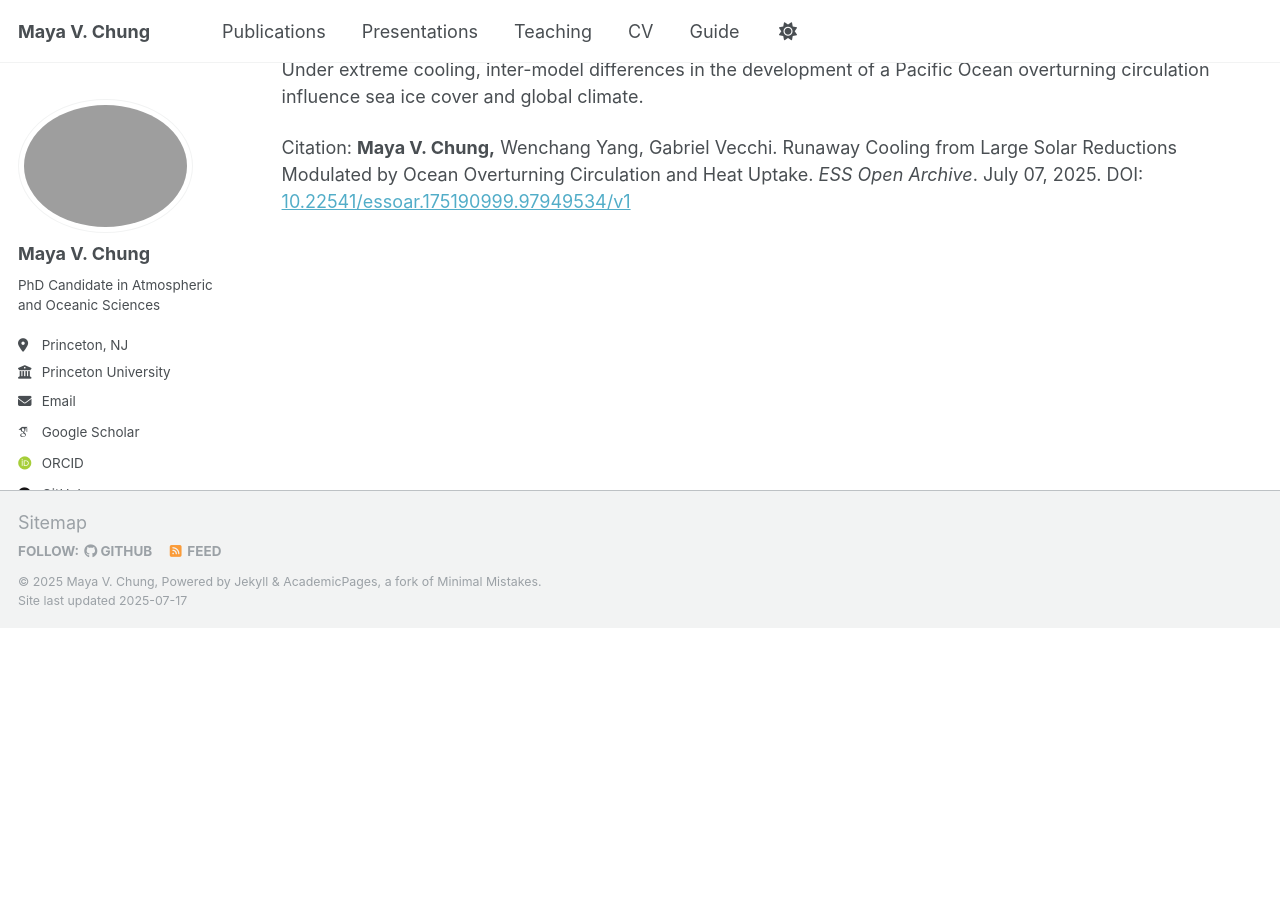
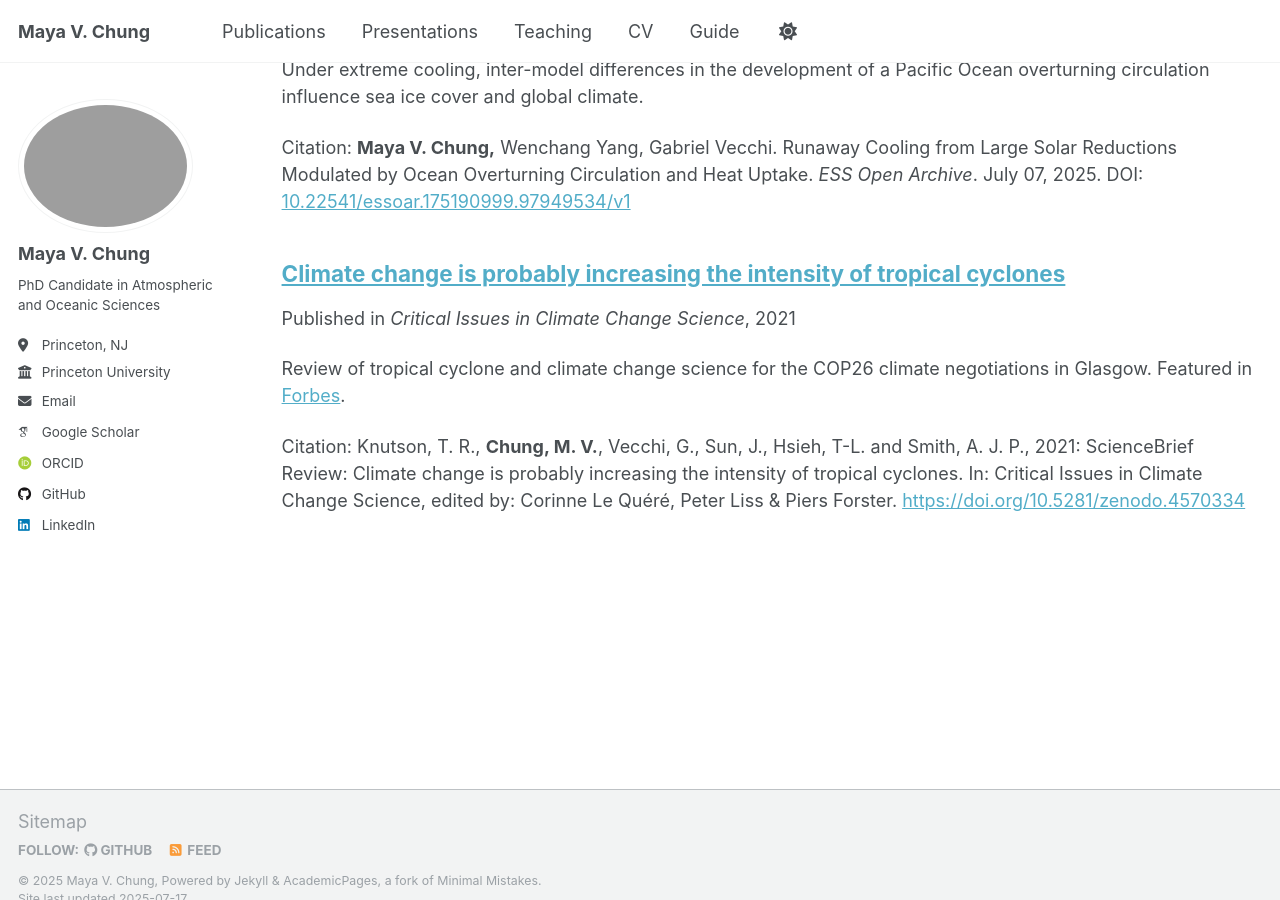
Before and after one commit to mayavchung/mayavchung.github.io, a Jekyll site: the page built from _pages/publications.html, in a window 1280 px wide and 900 px high, scrolled down 669 px. Built offline with Jekyll 4.4.1, drawn with Linux system fonts in a browser that asks for light colours; some web fonts are replaced; a script that is not in the unit is left out; a file with an impossible date is left out; before the commit the page ends 1297 px from its top, so only the background shows below that.

Commit message:
Update paper-TC-sciencebrief.md

```diff
--- a/_publications/paper-TC-sciencebrief.md
+++ b/_publications/paper-TC-sciencebrief.md
@@ -3,12 +3,12 @@ title: "Climate change is probably increasing the intensity of tropical cyclones
 collection: publications
 category: manuscripts
 permalink: /publication/paper-TC-sciencebrief
-excerpt: 'Review of tropical cyclone and climate change science for the COP26 climate negotiations in Glasgow.
+excerpt: 'Review of tropical cyclone and climate change science for the COP26 climate negotiations in Glasgow. Featured in [Forbes](https://www.forbes.com/sites/marshallshepherd/2021/03/27/why-hurricanes-and-typhoons-will-become-more-dangerous/).
 
 
-Citation: Knutson, T. R., Chung, M. V., Vecchi, G., Sun, J., Hsieh, T-L. and Smith, A. J. P., 2021: ScienceBrief Review: Climate change is probably increasing the
+Citation: Knutson, T. R., **Chung, M. V.**, Vecchi, G., Sun, J., Hsieh, T-L. and Smith, A. J. P., 2021: ScienceBrief Review: Climate change is probably increasing the
 intensity of tropical cyclones. In: Critical Issues in Climate Change Science, edited by: Corinne Le Quéré, Peter Liss & Piers Forster. [https://doi.org/10.5281/zenodo.4570334](https://doi.org/10.5281/zenodo.4570334)'
-date: 2021-03
+date: 2021-03-26
 venue: 'Critical Issues in Climate Change Science'
 
 ---
```
